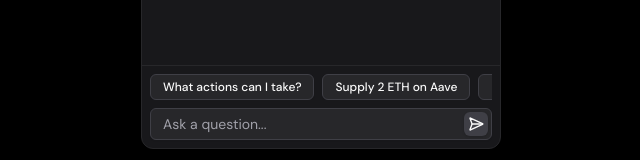
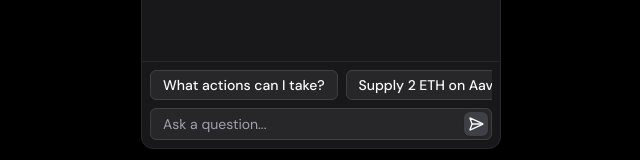
Before and after one commit to mindapivessa/wallet-agent-demo, a Next.js app: page / in a window 1280 px wide. Shown: the part 510-670 px from the top of the page, without its empty margins (319-959 px from the left). Built offline with nearby package versions, Linux system fonts and the light colour scheme.

Commit message:
adjust text size for suggested actions

```diff
--- a/app/page.tsx
+++ b/app/page.tsx
@@ -265,7 +265,7 @@ export default function Page() {
                     variant="outline"
                     size="sm"
                     onClick={() => handleSuggestedPrompt("What actions can I take?")}
-                    className="bg-zinc-800 text-zinc-50 hover:text-zinc-50 border-zinc-700 hover:bg-zinc-700 text-xs py-1 h-auto whitespace-nowrap flex-none"
+                    className="bg-zinc-800 text-zinc-50 hover:text-zinc-50 border-zinc-700 hover:bg-zinc-700 text-sm py-1 h-auto whitespace-nowrap flex-none"
                   >
                     What actions can I take?
                   </Button>
@@ -273,7 +273,7 @@ export default function Page() {
                     variant="outline"
                     size="sm"
                     onClick={() => handleSuggestedPrompt("Supply 2 ETH on Aave")}
-                    className="bg-zinc-800 text-zinc-50 hover:text-zinc-50 border-zinc-700 hover:bg-zinc-700 text-xs py-1 h-auto whitespace-nowrap flex-none"
+                    className="bg-zinc-800 text-zinc-50 hover:text-zinc-50 border-zinc-700 hover:bg-zinc-700 text-sm py-1 h-auto whitespace-nowrap flex-none"
                   >
                     Supply 2 ETH on Aave
                   </Button>
@@ -281,7 +281,7 @@ export default function Page() {
                     variant="outline"
                     size="sm"
                     onClick={() => handleSuggestedPrompt("Swap 100 USDC for ETH")}
-                    className="bg-zinc-800 text-zinc-50 hover:text-zinc-50 border-zinc-700 hover:bg-zinc-700 text-xs py-1 h-auto whitespace-nowrap flex-none"
+                    className="bg-zinc-800 text-zinc-50 hover:text-zinc-50 border-zinc-700 hover:bg-zinc-700 text-sm py-1 h-auto whitespace-nowrap flex-none"
                   >
                     Swap 100 USDC for ETH
                   </Button>
```
